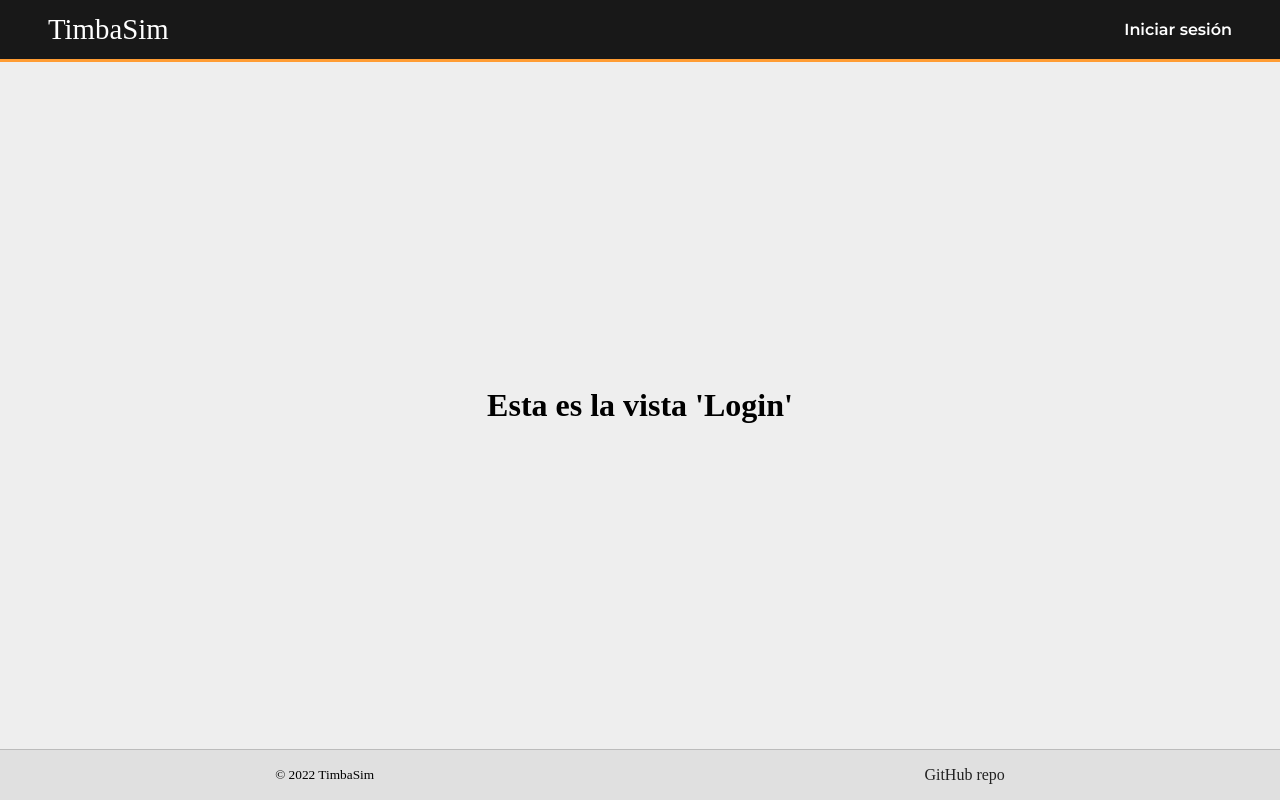
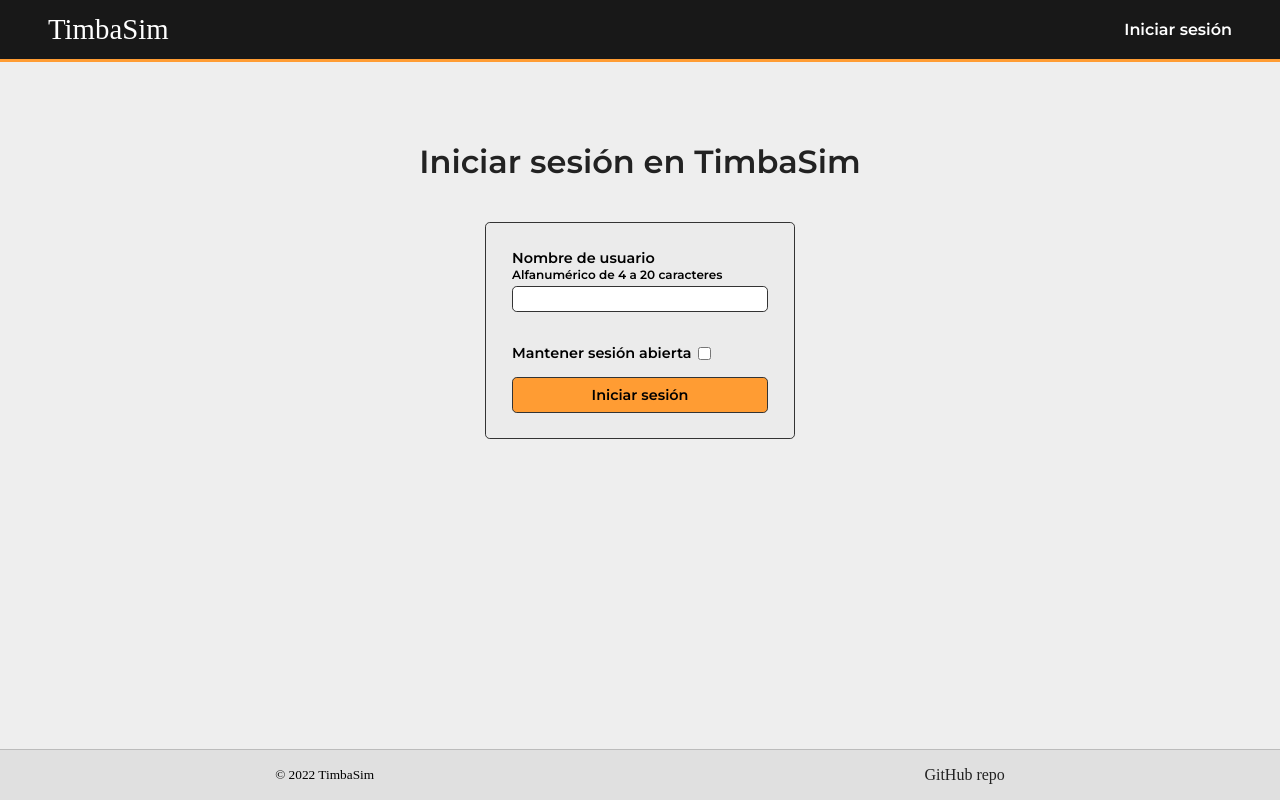
Before and after one commit to paolog10/lab3-CryptoSim-GUI, a Vue app: page /login in a window 1280 px wide. Built offline with nearby package versions, Linux system fonts and the light colour scheme; a web font is replaced by a local one.

Commit message:
Implementar vista login

```diff
--- a/src/views/Login.vue
+++ b/src/views/Login.vue
@@ -1,3 +1,174 @@
+<script>
+import { mapActions } from "pinia"
+import { useUserStore } from "../stores/userStore"
+
+export default {
+    data() {
+        return {
+            usernameIngresado: null,
+            mantenerSesionAbierta: false,
+            loginFallido: false,
+        }
+    },
+
+    computed: {
+        esUsernameValido() {
+            // La expresión regular solo acepta strings alfanuméricas de 4 a 20 caracteres
+            // No acepta 'ñ' ni letras con tilde.
+            return this.usernameIngresado !== null
+                && /^[a-zA-Z0-9]{4,20}$/.test(this.usernameIngresado)
+        },
+    },
+
+    methods: {
+        ...mapActions(useUserStore, ["login"]),
+
+        intentarLogin() {
+            if (!this.esUsernameValido) {
+                return this.loginFallido = true;
+            }
+
+            this.login(this.usernameIngresado, this.mantenerSesionAbierta)
+
+            // Ruta Login no debe ser accedida si ya hay una sesión iniciada
+            this.$router.push({name: "Home"})
+        },
+    }
+}
+</script>
+
 <template>
-<h1>Esta es la vista 'Login'</h1>
+<div class="login-view">
+    <h1>Iniciar sesión en TimbaSim</h1>
+
+    <form @submit.prevent="intentarLogin">
+        <label class="text-form-control">
+            Nombre de usuario
+            <small>Alfanumérico de 4 a 20 caracteres</small>
+            <input
+                type="text"
+                v-model="usernameIngresado"
+            >
+            <div class="username-feedback">
+                <!--
+                    No se muestra ningún mensaje de error inicialmente porque por defecto
+                    usernameIngresado === null
+                -->
+                <small
+                    v-if="usernameIngresado !== null || loginFallido"
+                    :class="{'valid-username': esUsernameValido, 'invalid-username': !esUsernameValido}"
+                >
+                    {{ esUsernameValido ? "Nombre de usuario válido" : "Nombre de usuario inválido" }}
+                </small>
+            </div>
+        </label>
+
+        <label class="checkbox-form-control">
+            Mantener sesión abierta
+            <input
+                type="checkbox"
+                v-model="mantenerSesionAbierta"
+            >
+        </label>
+
+        <button
+            class="login-button"
+            type="submit"
+        >
+            Iniciar sesión
+        </button>
+    </form>
+</div>
 </template>
+
+<style scoped>
+* {
+    font-family: 'Montserrat', sans-serif;
+}
+
+.login-view {
+    display: flex;
+    flex-direction: column;
+    align-items: center;
+    justify-content: space-evenly;
+    flex-grow: 0.4;
+    margin-bottom: auto;
+    margin-top: 3%;
+}
+
+h1 {
+    margin: 0;
+    color: #222
+}
+
+form {
+    display: flex;
+    flex-direction: column;
+    justify-content: space-evenly;
+    padding: 0.75rem 1.6rem;
+    flex: 0.3;
+    width: 58%;
+    border: solid 1px #333;
+    background-color: rgb(235, 235, 235);
+    font-size: 0.9rem;
+    font-weight: 400;
+}
+
+.text-form-control {
+    display: flex;
+    flex-direction: column;
+}
+
+input[type="text"] {
+    margin-top: 0.25rem;
+    padding: 0.25rem 0.45rem;
+}
+
+.checkbox-form-control {
+    display: flex;
+    flex-direction: row;
+    justify-content: flex-start;
+}
+
+.checkbox-form-control input {
+    margin-left: 0.4rem;
+}
+
+.login-button {
+    background-color: #FF9C33;
+    padding: 0.5rem;
+    font-size: 0.9rem;
+    border: none;
+    cursor: pointer;
+    font-weight: 600;
+}
+
+.login-button:hover {
+    background-color: #ffa647;
+}
+
+.login-button:active {
+    background-color: #ff9320;
+}
+
+form, input, .login-button {
+    border: solid 1px #333;
+    border-radius: 0.3rem;
+}
+
+.username-feedback {
+    display: flex;
+    align-items: center;
+
+    height: 1rem;
+    padding-top: 0.2rem;
+}
+
+.invalid-username {
+    color: rgb(155, 0, 0);
+}
+
+.valid-username {
+    color: rgb(0, 155, 0);
+}
+</style>
```
